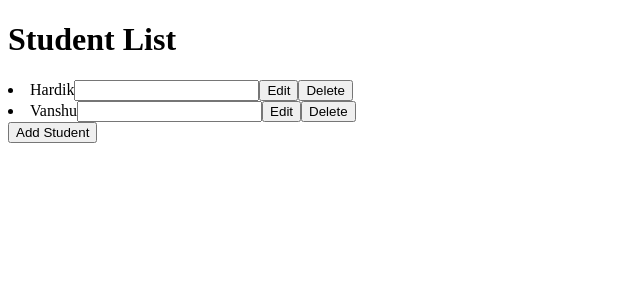
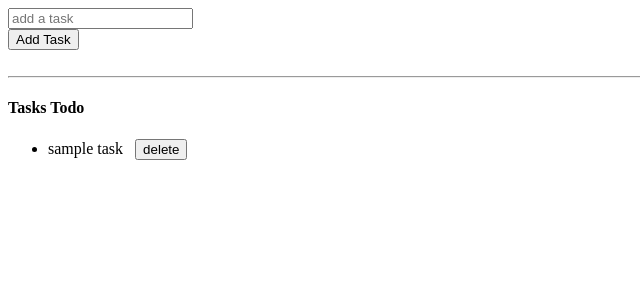
Before and after one commit to soodhardik31-cmyk/react-practice, a React (Vite) app: page / in a window 1280 px wide. Shown: the top 300 px of the page, without its empty margins (0-640 px from the left). Built offline with nearby package versions, Linux system fonts and the light colour scheme.

Commit message:
vhanging todoList

```diff
--- a/src/App.jsx
+++ b/src/App.jsx
@@ -5,7 +5,7 @@ import StudentList from "./StudentList.jsx";
 function App() {
   return (
     <>
-      <StudentList />
+      <TodoList />
     </>
   )
 }
```
